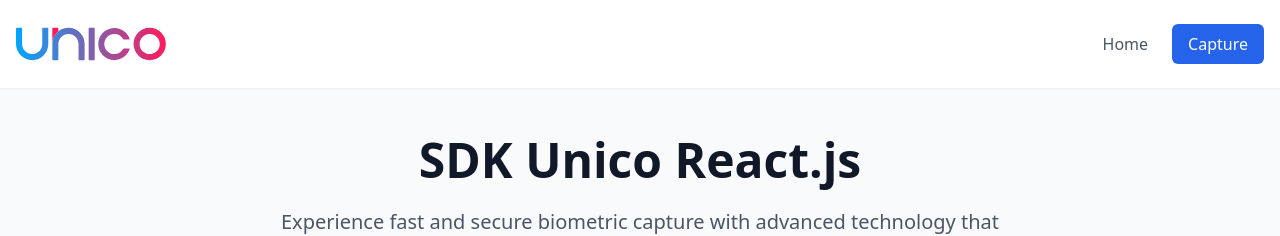
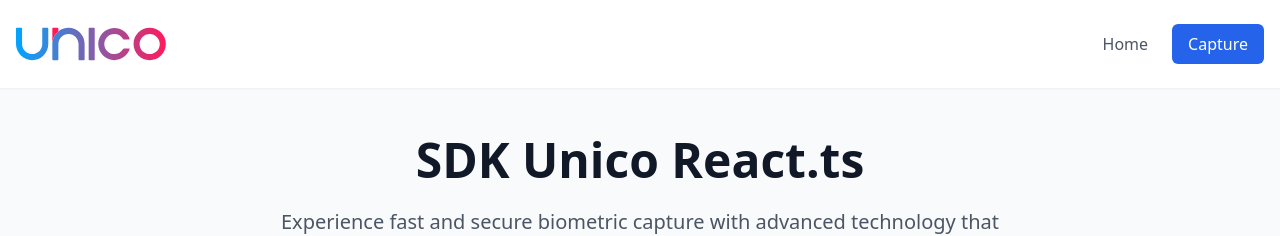
Before and after one commit to unico-labs/unico-webframe-poc-react, a React (Vite) app: page / in a window 1280 px wide. Shown: the top 236 px of the page. Built offline with nearby package versions, Linux system fonts and the light colour scheme.

Commit message:
refactor: update project title from JS to TS
# Description

refactor: update project title from JS to TS

# Demand

What demand does this Pull Request refer to?

- [ ] Bug
- [ ] Feature
- [X] update

```diff
--- a/index.html
+++ b/index.html
@@ -4,7 +4,7 @@
     <meta charset="UTF-8" />
     <link rel="icon" type="image/svg+xml" href="/vite.svg" />
     <meta name="viewport" content="width=device-width, initial-scale=1.0" />
-    <title>POC SDK Unico React.js</title>
+    <title>POC SDK Unico React.ts</title>
   </head>
   <body>
     <div id="root"></div>
--- a/src/pages/Home.tsx
+++ b/src/pages/Home.tsx
@@ -8,7 +8,7 @@
     <div className="container mx-auto px-4 py-12">
       <section className="text-center mb-16">
         <h1 className="text-4xl md:text-5xl font-bold text-gray-900 mb-6">
-          SDK Unico React.js
+          SDK Unico React.ts
         </h1>
         <p className="text-xl text-gray-600 max-w-3xl mx-auto mb-8">
           Experience fast and secure biometric capture with advanced technology that ensures accurate identity verification.
```
